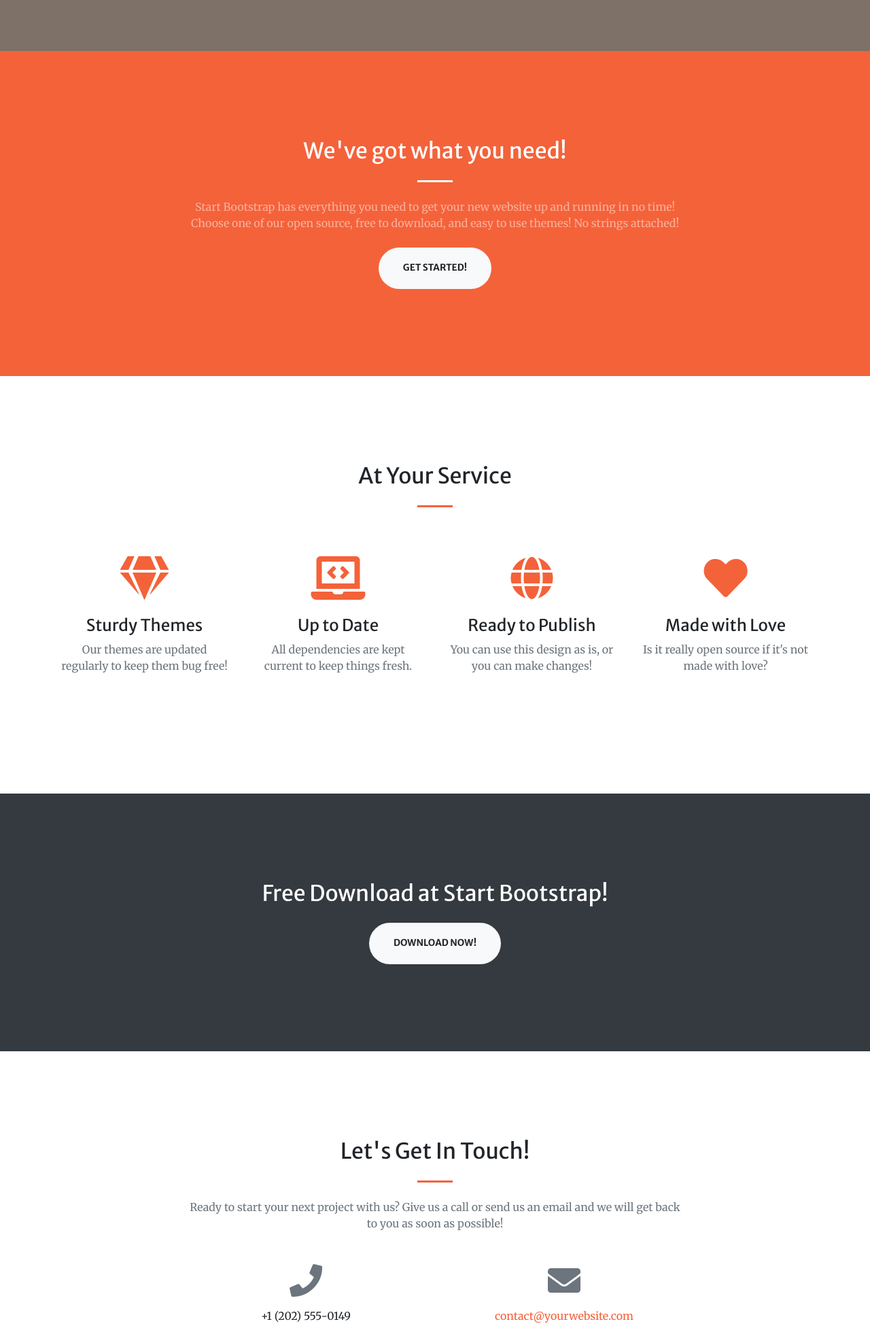
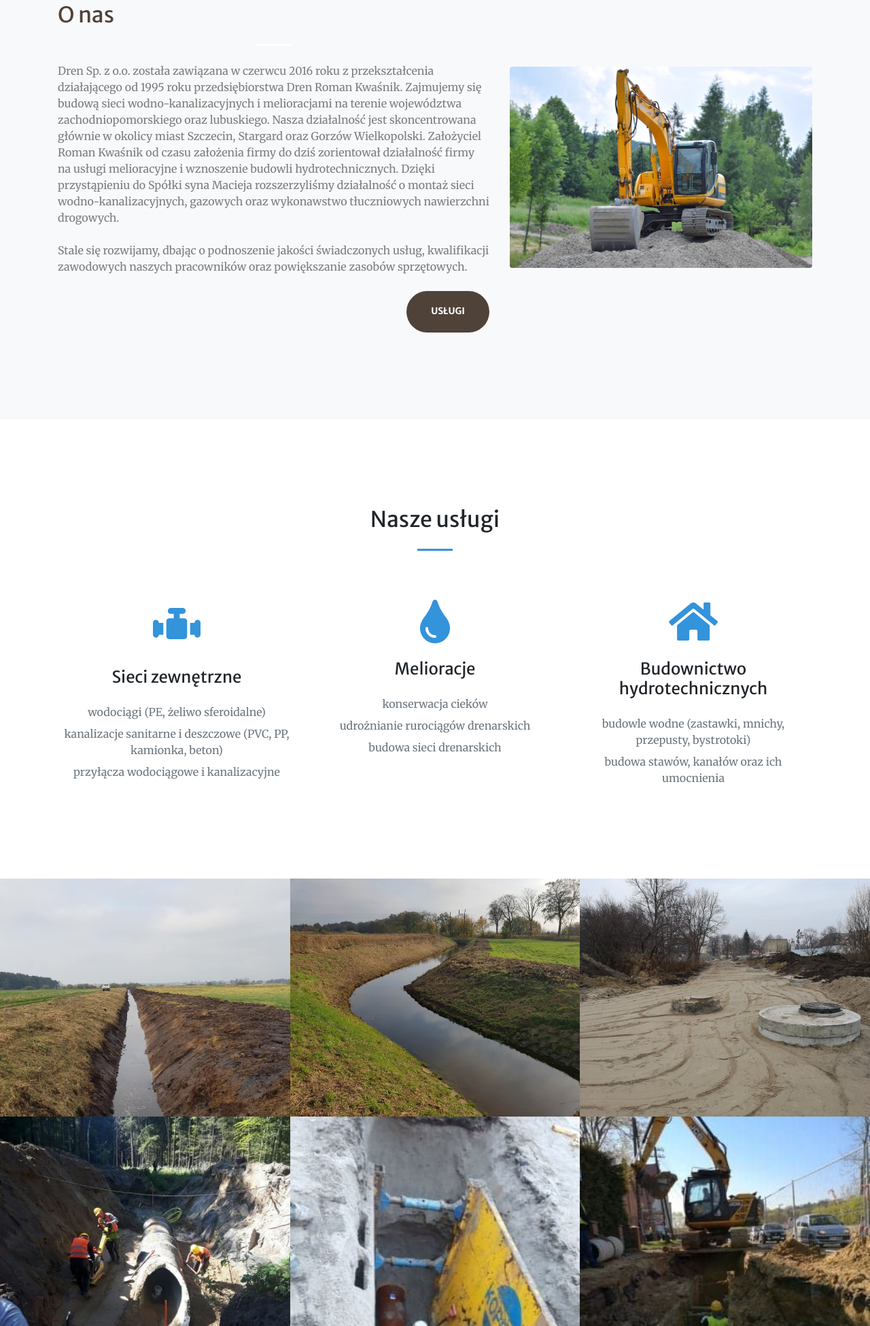
Before and after one commit to Tailoredwebs/dren.com.pl, a website with bundled scripts: page index.html in a window 1280 px wide. Shown: the part 725-2675 px from the top of the page at 68% size. Built offline with nearby package versions, Linux system fonts and the light colour scheme; files whose address does not match are found by name.

Commit message:
added about, services and gallery

```diff
--- a/index.html
+++ b/index.html
@@ -8,14 +8,15 @@
   <meta name="description" content="">
   <meta name="author" content="">
 
-  <title>Creative - Start Bootstrap Theme</title>
+  <title>Dren Sp. z o.o.</title>
 
   <!-- Font Awesome Icons -->
   <link href="vendor/fontawesome-free/css/all.min.css" rel="stylesheet" type="text/css">
 
   <!-- Google Fonts -->
   <link href="https://fonts.googleapis.com/css?family=Merriweather+Sans:400,700" rel="stylesheet">
-  <link href='https://fonts.googleapis.com/css?family=Merriweather:400,300,300italic,400italic,700,700italic' rel='stylesheet' type='text/css'>
+  <link href='https://fonts.googleapis.com/css?family=Merriweather:400,300,300italic,400italic,700,700italic'
+    rel='stylesheet' type='text/css'>
 
   <!-- Plugin CSS -->
   <link href="vendor/magnific-popup/magnific-popup.css" rel="stylesheet">
@@ -31,22 +32,27 @@
   <nav class="navbar navbar-expand-lg navbar-light fixed-top py-3" id="mainNav">
     <div class="container">
       <a class="navbar-brand js-scroll-trigger" href="#page-top">Dren Logo</a>
-      <button class="navbar-toggler navbar-toggler-right" type="button" data-toggle="collapse" data-target="#navbarResponsive" aria-controls="navbarResponsive" aria-expanded="false" aria-label="Toggle navigation">
+      <button class="navbar-toggler navbar-toggler-right" type="button" data-toggle="collapse"
+        data-target="#navbarResponsive" aria-controls="navbarResponsive" aria-expanded="false"
+        aria-label="Toggle navigation">
         <span class="navbar-toggler-icon"></span>
       </button>
       <div class="collapse navbar-collapse" id="navbarResponsive">
         <ul class="navbar-nav ml-auto my-2 my-lg-0">
           <li class="nav-item">
-            <a class="nav-link js-scroll-trigger" href="#about">About</a>
+            <a class="nav-link js-scroll-trigger" href="#about">O nas</a>
           </li>
           <li class="nav-item">
-            <a class="nav-link js-scroll-trigger" href="#services">Services</a>
+            <a class="nav-link js-scroll-trigger" href="#services">Usługi</a>
           </li>
           <li class="nav-item">
-            <a class="nav-link js-scroll-trigger" href="#portfolio">Portfolio</a>
+            <a class="nav-link js-scroll-trigger" href="#portfolio">Galeria</a>
           </li>
           <li class="nav-item">
-            <a class="nav-link js-scroll-trigger" href="#contact">Contact</a>
+            <a class="nav-link js-scroll-trigger" href="#realizations">Realizacje</a>
+          </li>
+          <li class="nav-item">
+            <a class="nav-link js-scroll-trigger" href="#contact">Kontakt</a>
           </li>
         </ul>
       </div>
@@ -55,29 +61,32 @@
 
   <!-- Masthead -->
   <header class="masthead">
-    <div class="container h-100">
-      <div class="row h-100 align-items-center justify-content-center text-center">
-        <div class="col-lg-10 align-self-end">
-          <h1 class="text-uppercase text-white font-weight-bold">Your Favorite Source of Free Bootstrap Themes</h1>
-          <hr class="divider my-4">
-        </div>
-        <div class="col-lg-8 align-self-baseline">
-          <p class="text-white-75 font-weight-light mb-5">Start Bootstrap can help you build better websites using the Bootstrap framework! Just download a theme and start customizing, no strings attached!</p>
-          <a class="btn btn-primary btn-xl js-scroll-trigger" href="#about">Find Out More</a>
-        </div>
-      </div>
-    </div>
+
   </header>
 
   <!-- About Section -->
-  <section class="page-section bg-primary" id="about">
+  <section class="page-section bg-light" id="about">
     <div class="container">
-      <div class="row justify-content-center">
-        <div class="col-lg-8 text-center">
-          <h2 class="text-white mt-0">We've got what you need!</h2>
+      <div class="row justify-content-center align-items-center flex-lg-row flex-column-reverse">
+        <div class="col-lg-7">
+          <h2 class="text-secondary mt-0">O nas</h2>
           <hr class="divider light my-4">
-          <p class="text-white-50 mb-4">Start Bootstrap has everything you need to get your new website up and running in no time! Choose one of our open source, free to download, and easy to use themes! No strings attached!</p>
-          <a class="btn btn-light btn-xl js-scroll-trigger" href="#services">Get Started!</a>
+          <p class="text-black-50 mb-4">Dren Sp. z o.o. została zawiązana w czerwcu 2016 roku z przekształcenia
+            działającego od 1995 roku przedsiębiorstwa Dren Roman Kwaśnik. Zajmujemy się budową sieci
+            wodno-kanalizacyjnych i melioracjami na terenie województwa zachodniopomorskiego oraz lubuskiego. Nasza
+            działalność jest skoncentrowana głównie w okolicy miast Szczecin, Stargard oraz Gorzów Wielkopolski.
+            Założyciel Roman Kwaśnik od czasu założenia firmy do dziś zorientował działalność firmy na usługi
+            melioracyjne i wznoszenie budowli hydrotechnicznych. Dzięki przystąpieniu do Spółki syna Macieja
+            rozszerzyliśmy działalność o montaż sieci wodno-kanalizacyjnych, gazowych oraz wykonawstwo tłuczniowych
+            nawierzchni drogowych. </p>
+          <p class="text-black-50 mb-4">Stale się rozwijamy, dbając o podnoszenie jakości świadczonych usług,
+            kwalifikacji zawodowych naszych pracowników oraz powiększanie zasobów sprzętowych.<p>
+              <div class="d-flex justify-content-lg-end justify-content-center">
+                <a class="btn btn-secondary btn-xl js-scroll-trigger" href="#services">Usługi</a>
+              </div>
+        </div>
+        <div class="col-lg-5 d-flex align-items-center mb-sm-5 mb-lg-0">
+          <img src="img/dren-stock.jpg" alt="dren-o-nas" class="img-thumbnail">
         </div>
       </div>
     </div>
@@ -86,35 +95,33 @@
   <!-- Services Section -->
   <section class="page-section" id="services">
     <div class="container">
-      <h2 class="text-center mt-0">At Your Service</h2>
+      <h2 class="text-center mt-0">Nasze usługi</h2>
       <hr class="divider my-4">
       <div class="row">
-        <div class="col-lg-3 col-md-6 text-center">
+        <div class="col-lg-4 col-md-6 text-center">
           <div class="mt-5">
-            <i class="fas fa-4x fa-gem text-primary mb-4"></i>
-            <h3 class="h4 mb-2">Sturdy Themes</h3>
-            <p class="text-muted mb-0">Our themes are updated regularly to keep them bug free!</p>
+            <span class="icon icon-pipe mb-4"></span>
+            <h3 class="h4 mb-4">Sieci zewnętrzne</h3>
+            <p class="text-muted mb-2">wodociągi (PE, żeliwo sferoidalne)</p>
+            <p class="text-muted mb-2">kanalizacje sanitarne i deszczowe (PVC, PP, kamionka, beton)</p>
+            <p class="text-muted mb-2">przyłącza wodociągowe i kanalizacyjne</p>
           </div>
         </div>
-        <div class="col-lg-3 col-md-6 text-center">
+        <div class="col-lg-4 col-md-6 text-center">
           <div class="mt-5">
-            <i class="fas fa-4x fa-laptop-code text-primary mb-4"></i>
-            <h3 class="h4 mb-2">Up to Date</h3>
-            <p class="text-muted mb-0">All dependencies are kept current to keep things fresh.</p>
+            <i class="fas fa-4x fa-tint text-primary mb-4"></i>
+            <h3 class="h4 mb-4">Melioracje</h3>
+            <p class="text-muted mb-2">konserwacja cieków</p>
+            <p class="text-muted mb-2">udrożnianie rurociągów drenarskich</p>
+            <p class="text-muted mb-2">budowa sieci drenarskich</p>
           </div>
         </div>
-        <div class="col-lg-3 col-md-6 text-center">
+        <div class="col-lg-4 col-md-6 text-center">
           <div class="mt-5">
-            <i class="fas fa-4x fa-globe text-primary mb-4"></i>
-            <h3 class="h4 mb-2">Ready to Publish</h3>
-            <p class="text-muted mb-0">You can use this design as is, or you can make changes!</p>
-          </div>
-        </div>
-        <div class="col-lg-3 col-md-6 text-center">
-          <div class="mt-5">
-            <i class="fas fa-4x fa-heart text-primary mb-4"></i>
-            <h3 class="h4 mb-2">Made with Love</h3>
-            <p class="text-muted mb-0">Is it really open source if it's not made with love?</p>
+            <i class="fas fa-4x fa-home text-primary mb-4"></i>
+            <h3 class="h4 mb-4">Budownictwo hydrotechnicznych</h3>
+            <p class="text-muted mb-2">budowle wodne (zastawki, mnichy, przepusty, bystrotoki)</p>
+            <p class="text-muted mb-2">budowa stawów, kanałów oraz ich umocnienia</p>
           </div>
         </div>
       </div>
@@ -126,8 +133,8 @@
     <div class="container-fluid p-0">
       <div class="row no-gutters">
         <div class="col-lg-4 col-sm-6">
-          <a class="portfolio-box" href="img/portfolio/fullsize/1.jpg">
-            <img class="img-fluid" src="img/portfolio/thumbnails/1.jpg" alt="">
+          <a class="portfolio-box" href="img/portfolio/dren-realizacja1.jpg">
+            <div class="img-gallery" style="background-image: url(img/portfolio/dren-realizacja1.jpg)" alt=""></div>
             <div class="portfolio-box-caption">
               <div class="project-category text-white-50">
                 Category
@@ -139,8 +146,8 @@
           </a>
         </div>
         <div class="col-lg-4 col-sm-6">
-          <a class="portfolio-box" href="img/portfolio/fullsize/2.jpg">
-            <img class="img-fluid" src="img/portfolio/thumbnails/2.jpg" alt="">
+          <a class="portfolio-box" href="img/portfolio/dren-realizacja2.jpg">
+            <div class="img-gallery" style="background-image: url(img/portfolio/dren-realizacja2.jpg)" alt=""></div>
             <div class="portfolio-box-caption">
               <div class="project-category text-white-50">
                 Category
@@ -152,8 +159,8 @@
           </a>
         </div>
         <div class="col-lg-4 col-sm-6">
-          <a class="portfolio-box" href="img/portfolio/fullsize/3.jpg">
-            <img class="img-fluid" src="img/portfolio/thumbnails/3.jpg" alt="">
+          <a class="portfolio-box" href="img/portfolio/dren-realizacja3.jpg">
+            <div class="img-gallery" style="background-image: url(img/portfolio/dren-realizacja3.jpg)" alt=""></div>
             <div class="portfolio-box-caption">
               <div class="project-category text-white-50">
                 Category
@@ -165,8 +172,8 @@
           </a>
         </div>
         <div class="col-lg-4 col-sm-6">
-          <a class="portfolio-box" href="img/portfolio/fullsize/4.jpg">
-            <img class="img-fluid" src="img/portfolio/thumbnails/4.jpg" alt="">
+          <a class="portfolio-box" href="img/portfolio/dren-realizacja4.jpg">
+            <div class="img-gallery" style="background-image: url(img/portfolio/dren-realizacja4.jpg)" alt=""></div>
             <div class="portfolio-box-caption">
               <div class="project-category text-white-50">
                 Category
@@ -178,8 +185,8 @@
           </a>
         </div>
         <div class="col-lg-4 col-sm-6">
-          <a class="portfolio-box" href="img/portfolio/fullsize/5.jpg">
-            <img class="img-fluid" src="img/portfolio/thumbnails/5.jpg" alt="">
+          <a class="portfolio-box" href="img/portfolio/dren-realizacja5.jpg">
+            <div class="img-gallery" style="background-image: url(img/portfolio/dren-realizacja5.jpg)" alt=""></div>
             <div class="portfolio-box-caption">
               <div class="project-category text-white-50">
                 Category
@@ -191,8 +198,8 @@
           </a>
         </div>
         <div class="col-lg-4 col-sm-6">
-          <a class="portfolio-box" href="img/portfolio/fullsize/6.jpg">
-            <img class="img-fluid" src="img/portfolio/thumbnails/6.jpg" alt="">
+          <a class="portfolio-box" href="img/portfolio/dren-realizacja6.jpg">
+            <div class="img-gallery" style="background-image: url(img/portfolio/dren-realizacja6.jpg)" alt=""></div>
             <div class="portfolio-box-caption p-3">
               <div class="project-category text-white-50">
                 Category
@@ -207,33 +214,27 @@
     </div>
   </section>
 
-  <!-- Call to Action Section -->
-  <section class="page-section bg-dark text-white">
-    <div class="container text-center">
-      <h2 class="mb-4">Free Download at Start Bootstrap!</h2>
-      <a class="btn btn-light btn-xl" href="https://startbootstrap.com/themes/creative/">Download Now!</a>
-    </div>
-  </section>
-
   <!-- Contact Section -->
   <section class="page-section" id="contact">
     <div class="container">
       <div class="row justify-content-center">
         <div class="col-lg-8 text-center">
-          <h2 class="mt-0">Let's Get In Touch!</h2>
+          <h2 class="mt-0">Kontakt</h2>
           <hr class="divider my-4">
-          <p class="text-muted mb-5">Ready to start your next project with us? Give us a call or send us an email and we will get back to you as soon as possible!</p>
+          <p class="text-muted mb-5">Skontaktuj się z nami</p>
         </div>
       </div>
       <div class="row">
         <div class="col-lg-4 ml-auto text-center mb-5 mb-lg-0">
           <i class="fas fa-phone fa-3x mb-3 text-muted"></i>
-          <div>+1 (202) 555-0149</div>
+          <div><i class="fas fa-user text-primary mr-2"></i>Roman Kwaśnik: 601984663</div>
+          <div><i class="fas fa-user text-primary mr-2"></i>Maciej Kwaśnik: 785716972</div>
+          <div><i class="fas fa-user text-primary mr-2"></i>Michał Kwaśnik: 663655659</div>
         </div>
         <div class="col-lg-4 mr-auto text-center">
           <i class="fas fa-envelope fa-3x mb-3 text-muted"></i>
           <!-- Make sure to change the email address in anchor text AND the link below! -->
-          <a class="d-block" href="mailto:contact@yourwebsite.com">contact@yourwebsite.com</a>
+          <a class="d-block" href="mailto:dren2@wp.pl">dren2@wp.pl</a>
         </div>
       </div>
     </div>
@@ -242,7 +243,10 @@
   <!-- Footer -->
   <footer class="bg-light py-5">
     <div class="container">
-      <div class="small text-center text-muted">Copyright &copy; 2019 - Start Bootstrap</div>
+      <div class="small text-center text-muted mb-2">Copyright &copy; 2020 Dren Sp. z o.o.</div>
+      <div class="small text-center text-muted">DREN Sp. z o. o. z siedzibą w Reczu ul. Podgórna 26, 73-210 Recz
+wpisana do Rejestru Przedsiębiorców Krajowego Rejestru Sądowego przez Sąd Rejonowy Szczecin-Centrum w Szczecinie XIII Wydział Gospodarczy KRS pod nr: 0000621850
+</div>
     </div>
   </footer>
 
--- a/scss/_global.scss
+++ b/scss/_global.scss
@@ -39,3 +39,22 @@ hr.light {
 .page-section {
   padding: 8rem 0;
 }
+
+#services {
+  .icon {
+  display: inline-block;
+  width: 70px;
+  height: 70px;
+  background-size: cover;
+}
+  .icon-pipe {
+    background-image: url('../img/icons/pipe-icon.svg');
+  }
+}
+
+#about {
+  .img-thumbnail {
+    border: 0 none;
+    padding: 0;
+  }
+}
--- a/scss/_masthead.scss
+++ b/scss/_masthead.scss
@@ -4,8 +4,8 @@ header.masthead {
   padding-bottom: calc(10rem - #{$navbar-height});
   // replace the masthead.jpg image in the /img directory to change the image
   // if the image name change, make sure to update the url path below!
-  background: linear-gradient(to bottom, #{fade-out($brown, .2)} 0%,#{fade-out($brown, .2)} 100%), url('');
-  background-position: center;
+  background: linear-gradient(to bottom, #{fade-out($brown, .2)} 0%,#{fade-out($brown, .2)} 100%), url('../img/dren-header.jpg');
+  background-position: top;
   background-repeat: no-repeat;
   background-attachment: scroll;
   background-size: cover;
@@ -13,8 +13,8 @@ header.masthead {
     font-size: 2.25rem;
   }
   @include media-breakpoint-up(lg) {
-    height: 100vh;
-    min-height: 40rem;
+    height: 75vh;
+    min-height: 50vh;
     padding-top: $navbar-height;
     padding-bottom: 0;
     p {
--- a/scss/_portfolio.scss
+++ b/scss/_portfolio.scss
@@ -1,5 +1,10 @@
 // Styling for the portfolio section
 #portfolio {
+  .img-gallery {
+    height: 350px;
+    background-size: cover;
+    background-repeat: no-repeat;
+  }
   .container-fluid {
     max-width: 1920px;
     .portfolio-box {
--- a/scss/_variables.scss
+++ b/scss/_variables.scss
@@ -3,11 +3,12 @@
 // Color overrides
 
 // Set a custom color
-$orange: #f4623a !default;
-$brown: #5c4d42 !default;
+$blue: #3393DB !default;
+$brown: #4F4239 !default;
 
-// Set primary color to orange
-$primary: $orange !default;
+// Set primary color to blue
+$primary: $blue !default;
+$secondary: $brown !default;
 
 // Font overrides
 $font-family-sans-serif: "Merriweather Sans", -apple-system, BlinkMacSystemFont, "Segoe UI", Roboto, "Helvetica Neue", Arial, "Noto Sans", sans-serif, "Apple Color Emoji", "Segoe UI Emoji", "Segoe UI Symbol", 'Noto Color Emoji' !default;
```
Also changed, not shown: css/creative.css, css/creative.min.css, img/icons/pipe-icon.svg (added).
